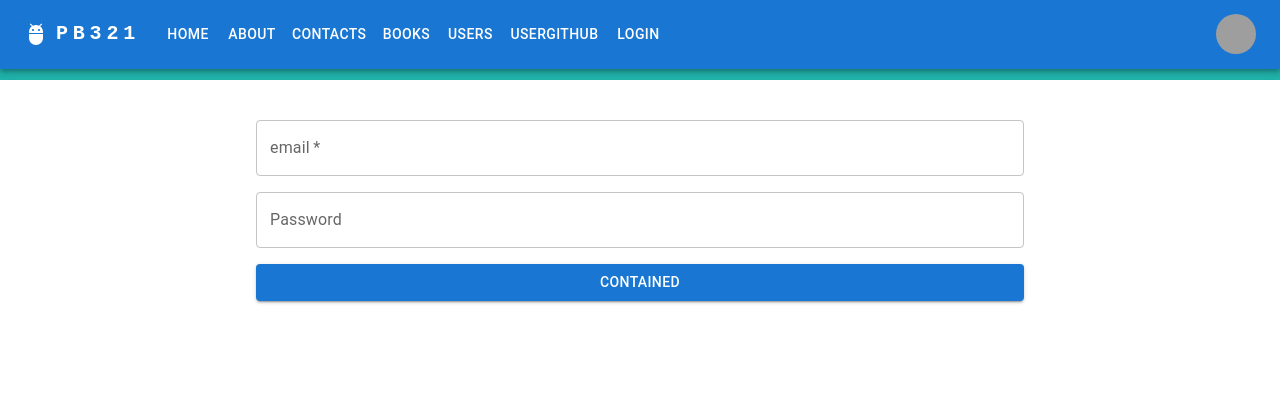
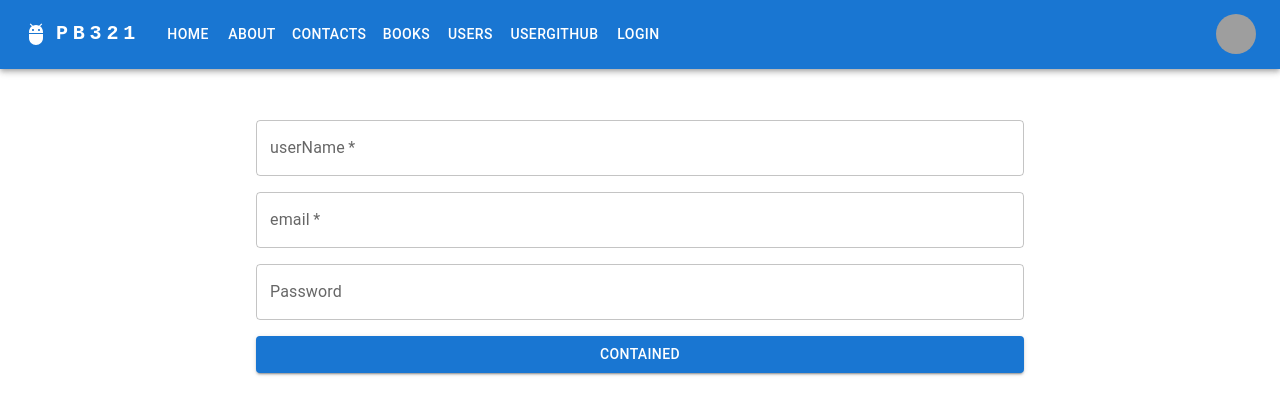
Before and after one commit to ITStepPV321/react-pv321, a React (Create React App) app: page /login in a window 1280 px wide. Shown: the top 414 px of the page. Built offline with nearby package versions, Linux system fonts and the light colour scheme; grey boxes are pictures that could not be loaded; the HTML template or start-up script is replaced by a standard one.

Commit message:
added AuthContext

```diff
--- a/src/App.css
+++ b/src/App.css
@@ -40,7 +40,7 @@
 
 .header{
   height: 10vh;
-  background-color: lightseagreen;
+  /* background-color: lightseagreen; */
   color:white;
 }
 nav{
--- a/src/App.js
+++ b/src/App.js
@@ -13,9 +13,16 @@ import UsersList from './components/users/UsersList';
 import UsersGithub from './components/users/UsersGithub';
 import ResponsiveAppBar from './components/ResponsiveAppBar';
 import UserLogin from './components/users/UserLogin';
+import { AuthContext } from './contexts/authContext';
+import { useState } from 'react';
 
 function App() {
+  const [userName, setUserName]=useState("");
+  const clearUserName=()=>setUserName("");
+  const value={userName,setUserName,clearUserName};
+
   return (
+    <AuthContext.Provider value={value}>
       <div className="App">
         <header className='header'>
           {/* <Menu /> */}
@@ -45,7 +52,6 @@ function App() {
               <Route path="users" element={<UsersList/>}/>
               <Route path="userFromGithub" element={<UsersGithub/>}/>
               <Route path="login" element={<UserLogin/>}/>
-
               <Route path="*" element={<NotFound/>}/>
             </Routes>
             {/* <Home /> */}
@@ -58,8 +64,8 @@ function App() {
             </Routes>
           </aside> */}
         </div>
-
       </div>
+    </AuthContext.Provider>
 
   );
 }
--- a/src/components/ResponsiveAppBar.js
+++ b/src/components/ResponsiveAppBar.js
@@ -17,6 +17,7 @@ import MenuItem from '@mui/material/MenuItem';
 import AdbIcon from '@mui/icons-material/Adb';
 // import { Link } from '@mui/material';
 import { Link } from 'react-router-dom';
+import { AuthContext } from '../contexts/authContext';
 
 const pages = [
     {
@@ -50,6 +51,7 @@ const pages = [
 const settings = ['Profile', 'Account', 'Dashboard', 'Logout'];
 
 function ResponsiveAppBar() {
+    const {userName}=React.useContext(AuthContext);
     const [anchorElNav, setAnchorElNav] = React.useState(null);
     const [anchorElUser, setAnchorElUser] = React.useState(null);
 
@@ -69,6 +71,7 @@ function ResponsiveAppBar() {
     };
 
     return (
+        // <AuthContext.Consumer>
         <AppBar position="static">
             <Container maxWidth="xl">
                 <Toolbar disableGutters>
@@ -161,7 +164,9 @@ function ResponsiveAppBar() {
                         ))}
                     </Box>
 
+                        <h5>{userName}</h5>
                     <Box sx={{ flexGrow: 0 }}>
+
                         <Tooltip title="Open settings">
                             <IconButton onClick={handleOpenUserMenu} sx={{ p: 0 }}>
                                 <Avatar alt="Remy Sharp" src="/static/images/avatar/2.jpg" />
@@ -193,6 +198,7 @@ function ResponsiveAppBar() {
                 </Toolbar>
             </Container>
         </AppBar>
+        // </AuthContext.Consumer>
     );
 }
 export default ResponsiveAppBar;
--- a/src/components/users/UserLogin.js
+++ b/src/components/users/UserLogin.js
@@ -2,26 +2,40 @@ import * as React from 'react';
 import Box from '@mui/material/Box';
 import TextField from '@mui/material/TextField';
 import Stack from '@mui/material/Stack';
-import {useForm} from 'react-hook-form';
+import { useForm } from 'react-hook-form';
 import { Button } from '@mui/material';
+import { AuthContext } from '../../contexts/authContext';
 
 
 export default function UserLogin() {
-    const {register, handleSubmit} =useForm({
-        defaultValues:{
-                email:'',
-                password:''
-            }
+
+    // const dataAuthContext=React.useContext(AuthContext);
+    const {userName, setUserName}=React.useContext(AuthContext);
+    const { register, handleSubmit } = useForm({
+        defaultValues: {
+            userName:'',
+            email: '',
+            password: ''
         }
+    }
     );
-const onSubmit=(data)=>{
-    console.log(data);
+    const onSubmit = (data) => {
+        console.log(data);
+        setUserName(data.userName);
+        console.log(userName);
 
-}
+    }
 
     return (
-        <form style={{width:"60vw", margin:"auto", marginTop:"5vh" }} onSubmit={handleSubmit(onSubmit)}>
+        <form style={{ width: "60vw", margin: "auto", marginTop: "5vh" }} onSubmit={handleSubmit(onSubmit)}>
             <Stack spacing={2}>
+                <TextField
+                    required
+                    id="outlined-required"
+                    label="userName"
+                    // defaultValue="Hello World"
+                    {...register("userName")}
+                />
                 <TextField
                     required
                     id="outlined-required"
--- /dev/null
+++ b/src/contexts/authContext.js
@@ -0,0 +1,7 @@
+import { createContext } from "react";
+
+export const AuthContext=createContext({
+    userName:"",//getter
+    setUserName: ()=>null, //setter
+    clearUserName: ()=>null //setter
+});
```
Lines whose indentation alone changed are shown as unchanged.
